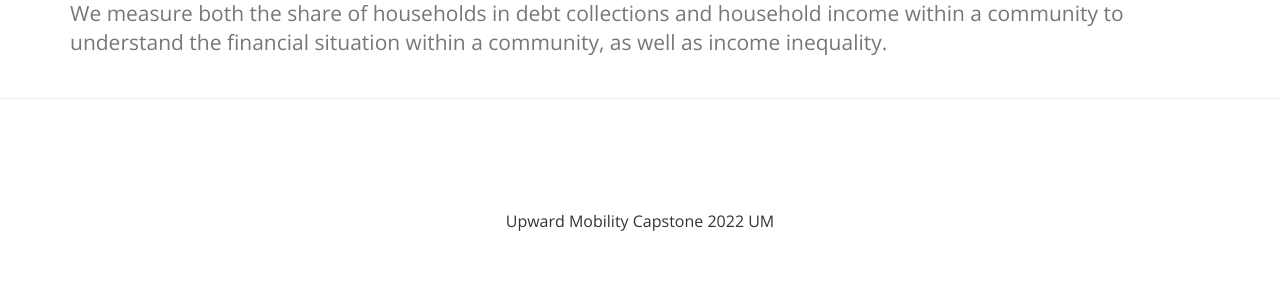
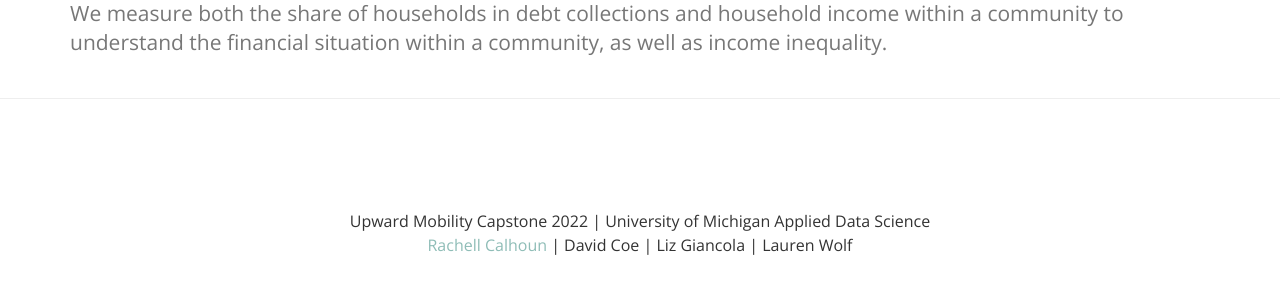
Before and after one commit to RachellCalhoun/us-upward-mobility, a Django app: page / in a window 1280 px wide. Shown: the part 3586-3893 px from the top of the page. Before the commit the page ends 3817 px from the top, so only its background shows below. Run offline with Django 4.2, Linux system fonts and the light colour scheme; some libraries are stand-ins or nearby versions.

Commit message:
add names in footer

```diff
--- a/mobility/templates/mobility/base.html
+++ b/mobility/templates/mobility/base.html
@@ -100,7 +100,8 @@ Although you can use them, for a more unique website, replace these images with
         <!-- Copyright etc -->
         <div class="small-print">
         	<div class="container">
-        		<p>Upward Mobility Capstone 2022 UM</p>
+        		<p>Upward Mobility Capstone 2022 | University of Michigan Applied Data Science<br>
+                <a class="font-weight:bold;" href="https://www.rachellcalhoun.com/">Rachell Calhoun</a> | David Coe | Liz Giancola | Lauren Wolf</p>
         	</div>
         </div>
 
```
